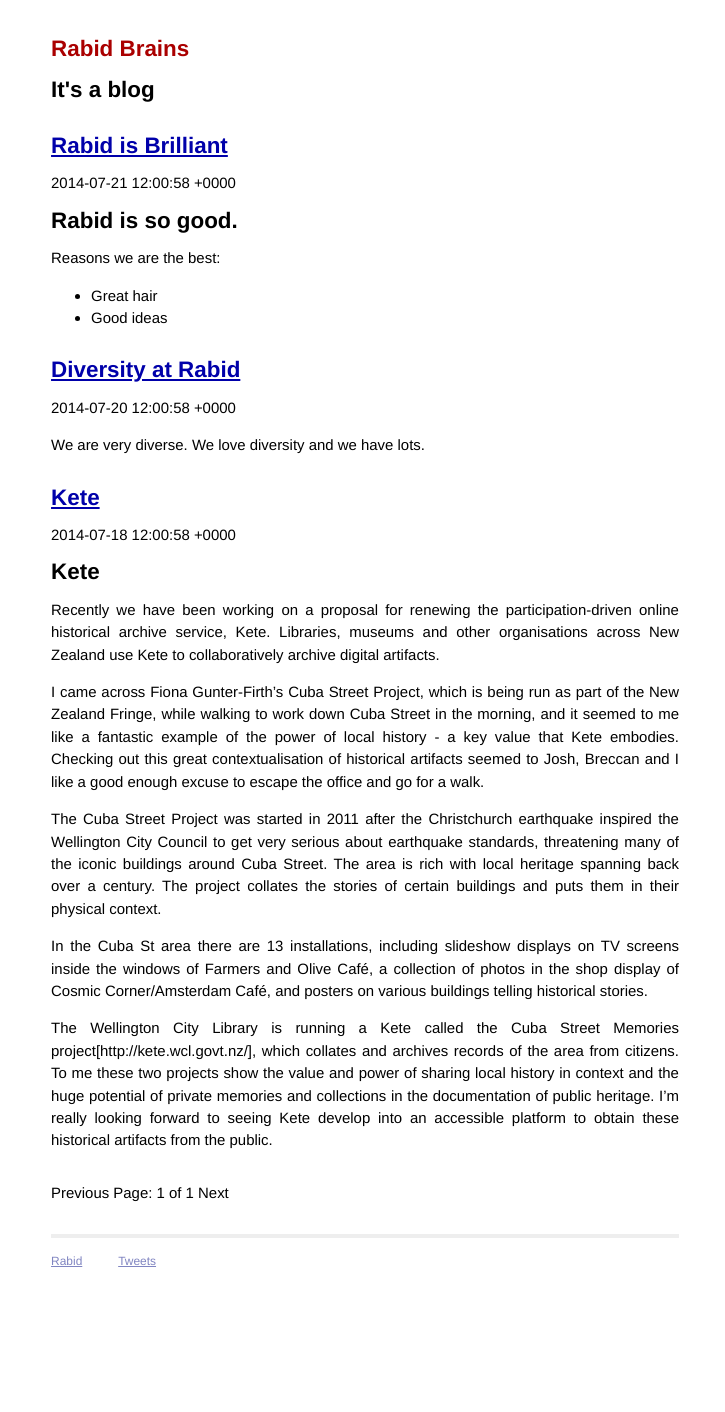
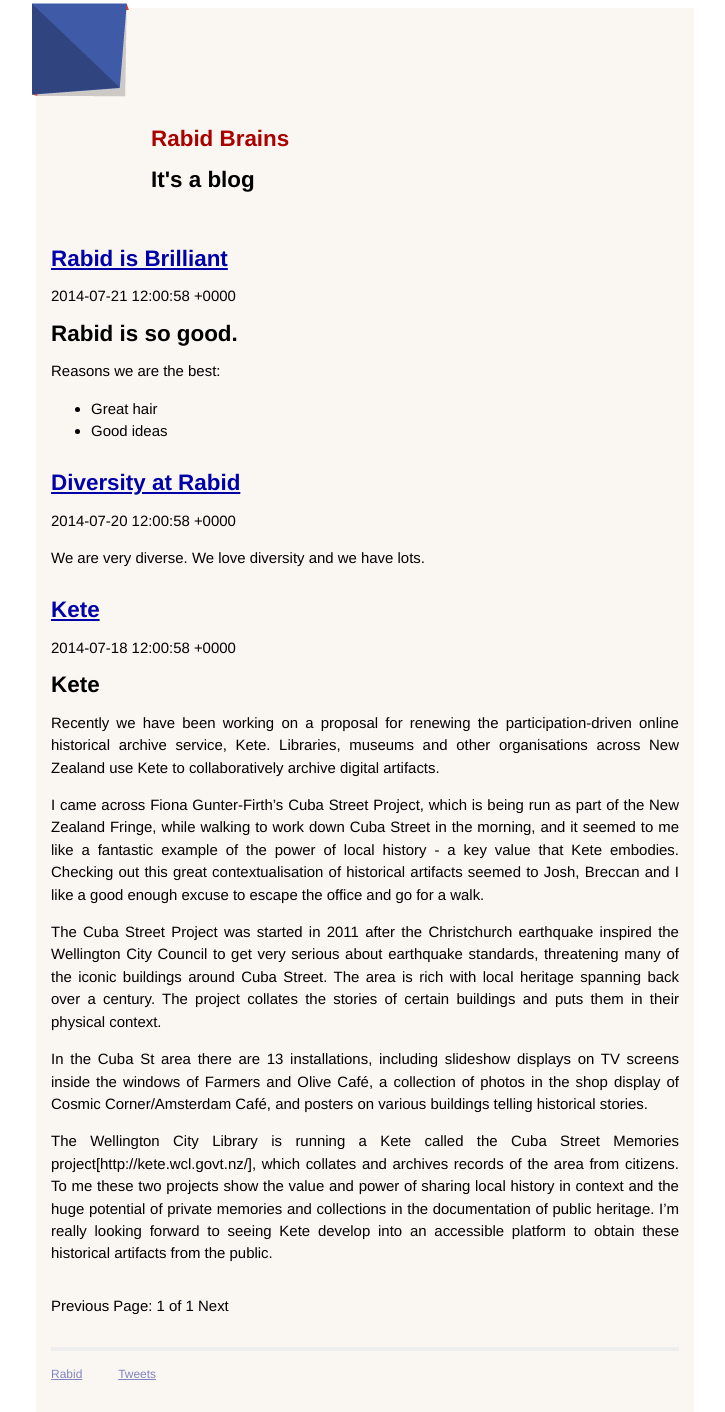
Before and after one commit to soundasleep/rabid.github.io, a Jekyll site: the page built from index.html, in a window 1280 px wide. Shown: the whole page, without its empty margins (275-1000 px from the left). Built offline with Jekyll 4.4.1, drawn with Linux system fonts in a browser that asks for light colours; Markdown is read by kramdown in place of the engine named in the settings; the list of posts is cut into pages by our own code; before the commit the page ends 1299 px from its top, so only the background shows below that.

Commit message:
a picture

```diff
--- a/css/main.css
+++ b/css/main.css
@@ -77,6 +77,17 @@ a:visited { color: #a0a; }
   margin-bottom: 2em;
 }
 
+.header {
+  background-image: url(/corner.png);
+  background-repeat: no-repeat;
+  padding-left: 120px;
+  padding-top: 110px;
+  height:100px;
+  position: relative;
+  top: -20px;
+  left: -20px;
+}
+
 /*****************************************************************************/
 /*
 /* Site
@@ -85,6 +96,7 @@ a:visited { color: #a0a; }
 
 .site {
   font-size: 115%;
+  background-color: #FAF6F2;
   text-align: justify;
   width: 42em;
   margin: 0 auto 2em;
```
Also changed, not shown: corner.png (added).
